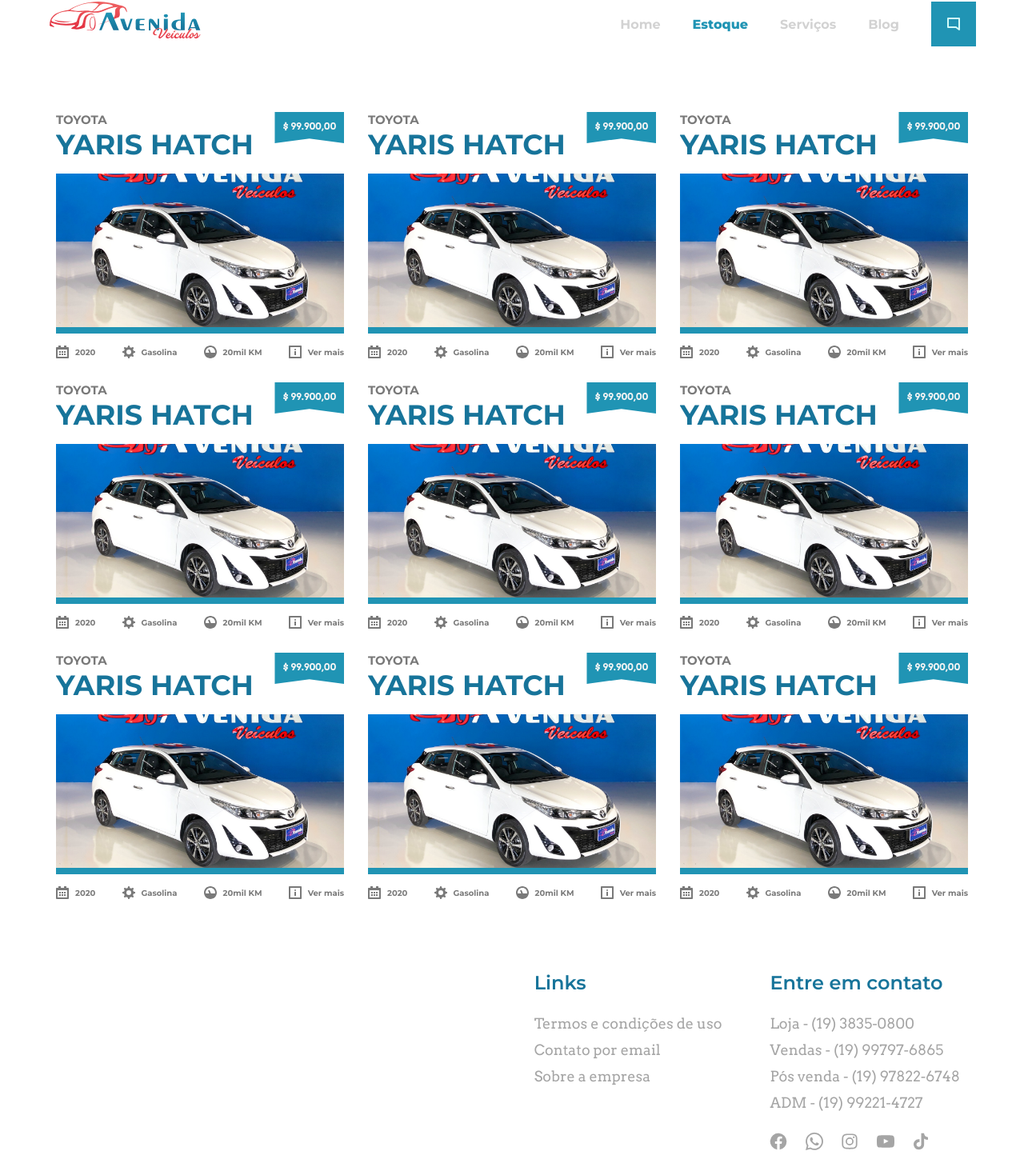
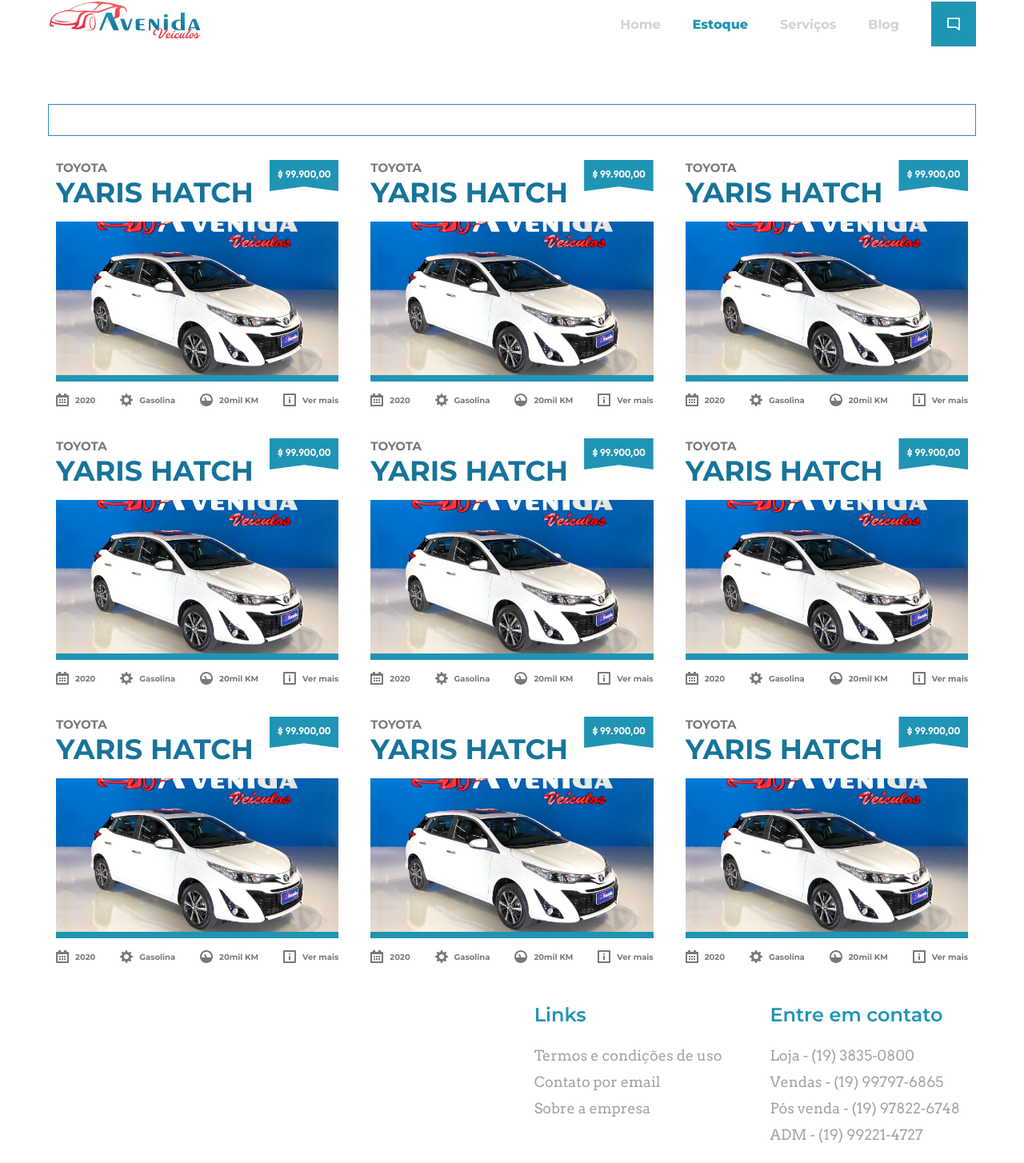
Before and after one commit to VnySrc/yyy, a Nuxt app: page /estoque in a window 1280 px wide. Shown: the part 30-1484 px from the top of the page at 80% size. Built offline with nearby package versions, Linux system fonts and the light colour scheme.

Commit message:
design fix 2

```diff
--- a/components/reason.vue
+++ b/components/reason.vue
@@ -92,8 +92,12 @@
 
         div {
           display: flex;
+          height: 20rem;
           padding: 2rem 1rem;
           align-items: center;
+          justify-content: center;
+          border: solid $p-500 .1rem;
+          border-radius: 1rem;
           flex-direction: column;
 
 
--- a/layouts/default.vue
+++ b/layouts/default.vue
@@ -62,7 +62,7 @@
             .contato {
                 display: flex;
                 flex-direction: column;
-                margin: 0rem 0 2rem 0;
+                margin: 0rem 0 4rem 0;
 
                 @include lg-up {
                     margin-right: 6rem;
@@ -71,7 +71,7 @@
                 h4 {
                     font-weight: 600;
                     font-size: 2.4rem;
-                    color: $p-600;
+                    color: $p-500;
                     margin-bottom: 2rem;
                 }
 
--- a/pages/estoque.vue
+++ b/pages/estoque.vue
@@ -1,5 +1,7 @@
 <template>
 <div class="estoque">
+    <div class="estoque_filter">
+    </div>
     <div class="estoque_cards">
         <card />
         <card />
@@ -23,11 +25,16 @@
         padding: 0 2rem;
     }
 
+    &_filter {
+        height: 4rem;
+        border: solid $p-500 .1rem;
+        margin: 4rem 0 2rem 0;
+    }
+
     &_cards {
         display: flex;
         flex-direction: column;
-        margin: 4rem 0;
-        gap: 1rem;
+        gap: 2rem;
 
         @include sm-up {
             display: grid;
```
